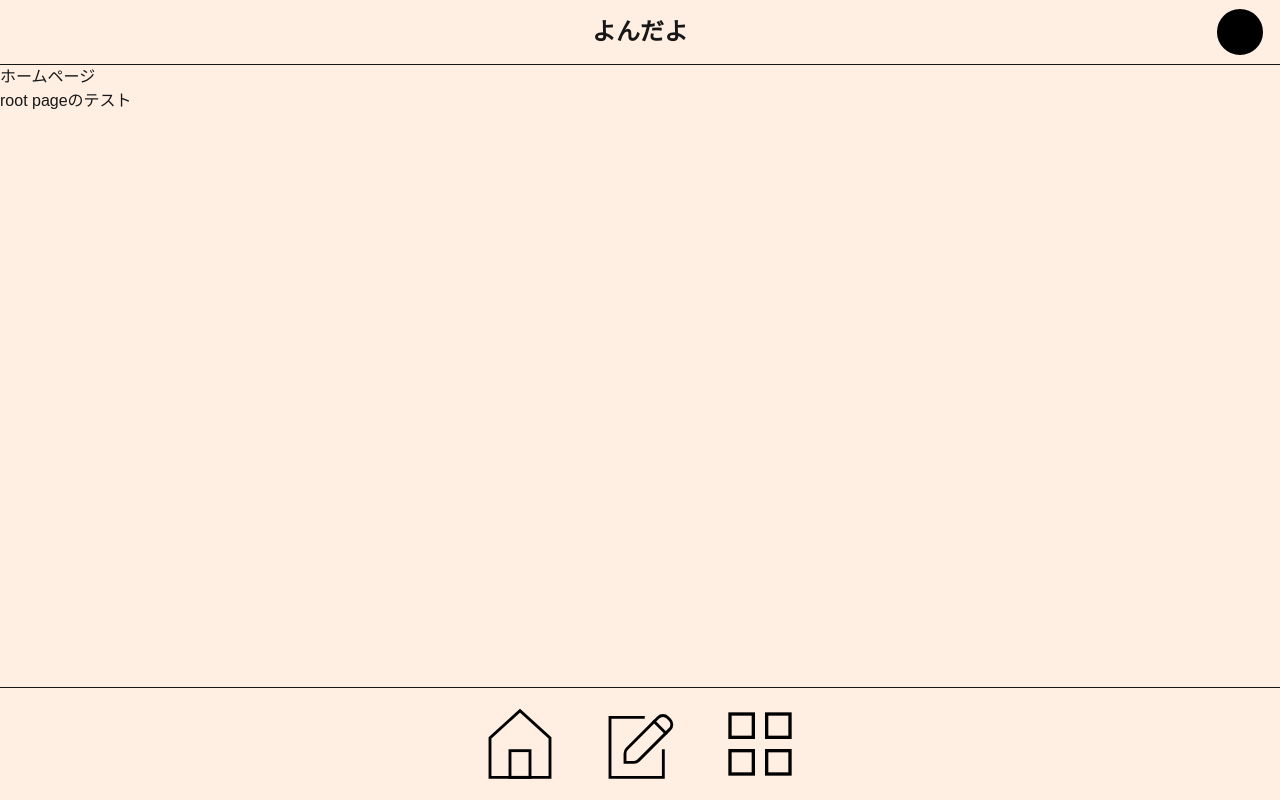
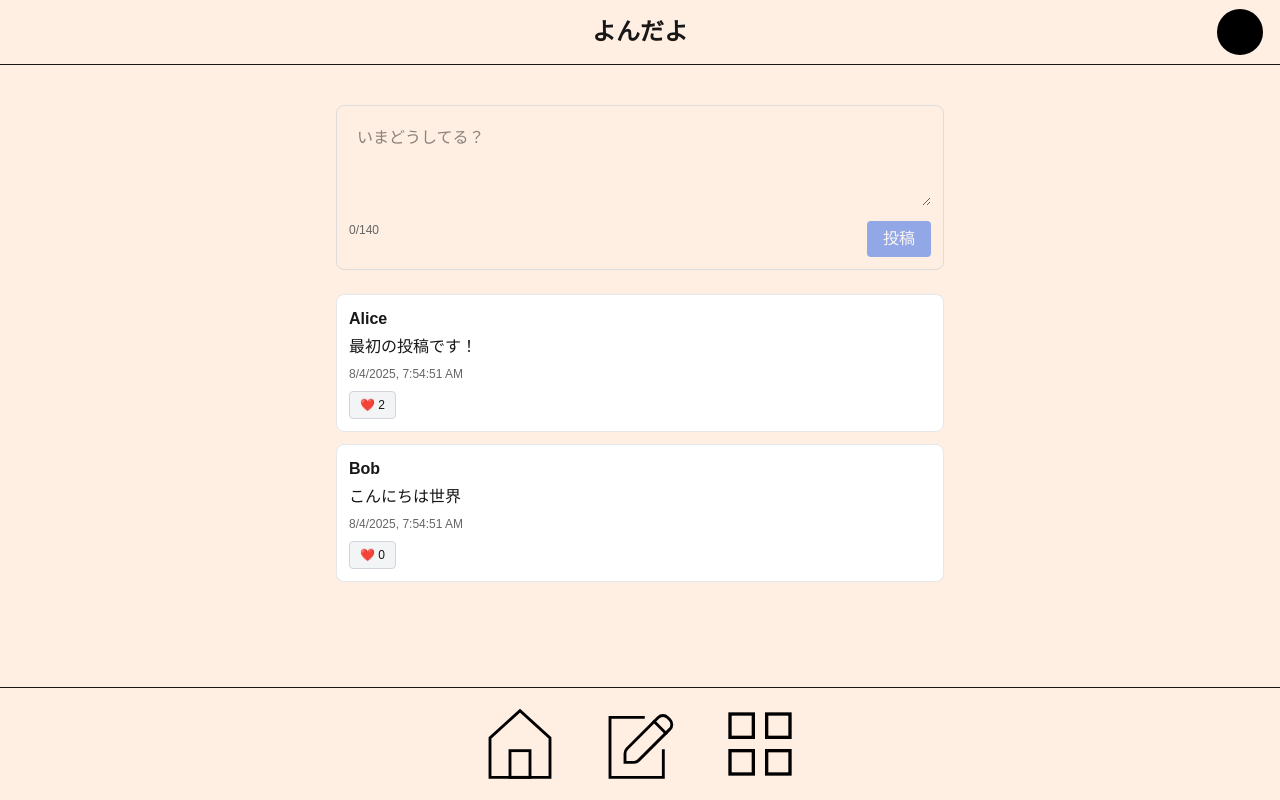
Before and after one commit to Siokonbu966/yondayo, a Next.js app in the folder my-app/: page / in a window 1280 px wide. Built offline with nearby package versions, Linux system fonts and the light colour scheme.

Commit message:
feat: AIにぶん投げた基本的なタイムラインのレイアウトを追加

```diff
--- a/my-app/src/app/page.tsx
+++ b/my-app/src/app/page.tsx
@@ -1,8 +1,125 @@
+'use client';
+
+import { useState } from 'react';
+
+type Post = {
+  id: number;
+  user: string;
+  content: string;
+  createdAt: string;
+  likes: number;
+};
+
 export default function Page() {
+  const [posts, setPosts] = useState<Post[]>([
+    {
+      id: 1,
+      user: 'Alice',
+      content: '最初の投稿です！',
+      createdAt: new Date().toLocaleString(),
+      likes: 2,
+    },
+    {
+      id: 2,
+      user: 'Bob',
+      content: 'こんにちは世界',
+      createdAt: new Date().toLocaleString(),
+      likes: 0,
+    },
+  ]);
+  const [newContent, setNewContent] = useState('');
+
+  const addPost = () => {
+    const trimmed = newContent.trim();
+    if (!trimmed) return;
+    setPosts(p => [
+      {
+        id: Date.now(),
+        user: 'You',
+        content: trimmed,
+        createdAt: new Date().toLocaleString(),
+        likes: 0,
+      },
+      ...p,
+    ]);
+    setNewContent('');
+  };
+
+  const likePost = (id: number) => {
+    setPosts(p =>
+      p.map(post =>
+        post.id === id ? { ...post, likes: post.likes + 1 } : post
+      )
+    );
+  };
+
   return (
-    <div>
-      <h1>ホームページ</h1>
-      <p>root pageのテスト</p>
+    <div style={{ maxWidth: 640, margin: '0 auto', fontFamily: 'sans-serif', padding: 16 }}>
+      {/* 追加: 投稿フォーム */}
+      <div style={{ border: '1px solid #ddd', padding: 12, borderRadius: 8, marginTop: 24 }}>
+        <textarea
+          value={newContent}
+          onChange={e => setNewContent(e.target.value)}
+          placeholder="いまどうしてる？"
+          rows={3}
+          style={{ width: '100%', resize: 'vertical', padding: 8 }}
+        />
+        <div style={{ display: 'flex', justifyContent: 'space-between', marginTop: 8 }}>
+          <span style={{ fontSize: 12, color: '#666' }}>
+            {newContent.trim().length}/140
+          </span>
+          <button
+            onClick={addPost}
+            disabled={!newContent.trim() || newContent.trim().length > 140}
+            style={{
+              background: '#2563eb',
+              color: '#fff',
+              border: 'none',
+              padding: '6px 16px',
+              borderRadius: 4,
+              cursor: 'pointer',
+              opacity: !newContent.trim() || newContent.trim().length > 140 ? 0.5 : 1,
+            }}
+          >
+            投稿
+          </button>
+        </div>
+      </div>
+      {/* 追加: タイムライン */}
+      <ul style={{ listStyle: 'none', padding: 0, marginTop: 24, display: 'grid', gap: 12 }}>
+        {posts.map(post => (
+          <li
+            key={post.id}
+            style={{
+              border: '1px solid #e5e7eb',
+              padding: 12,
+              borderRadius: 8,
+              background: '#fff',
+            }}
+          >
+            <div style={{ fontWeight: 600 }}>{post.user}</div>
+            <div style={{ whiteSpace: 'pre-wrap', marginTop: 4 }}>{post.content}</div>
+            <div style={{ fontSize: 12, color: '#666', marginTop: 6 }}>
+              {post.createdAt}
+            </div>
+            <button
+              onClick={() => likePost(post.id)}
+              style={{
+                marginTop: 8,
+                fontSize: 12,
+                background: '#f3f4f6',
+                border: '1px solid #d1d5db',
+                borderRadius: 4,
+                padding: '4px 10px',
+                cursor: 'pointer',
+              }}
+            >
+              ❤️ {post.likes}
+            </button>
+          </li>
+        ))}
+        {posts.length === 0 && <li>まだ投稿がありません。</li>}
+      </ul>
     </div>
-  )
+  );
 }
```
